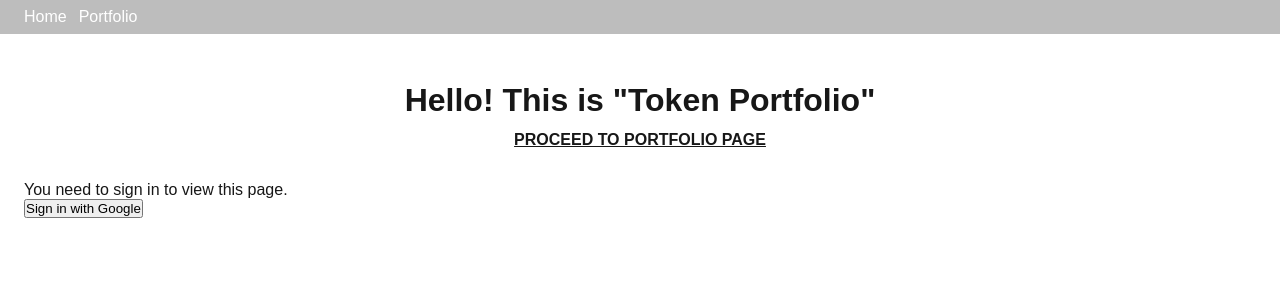
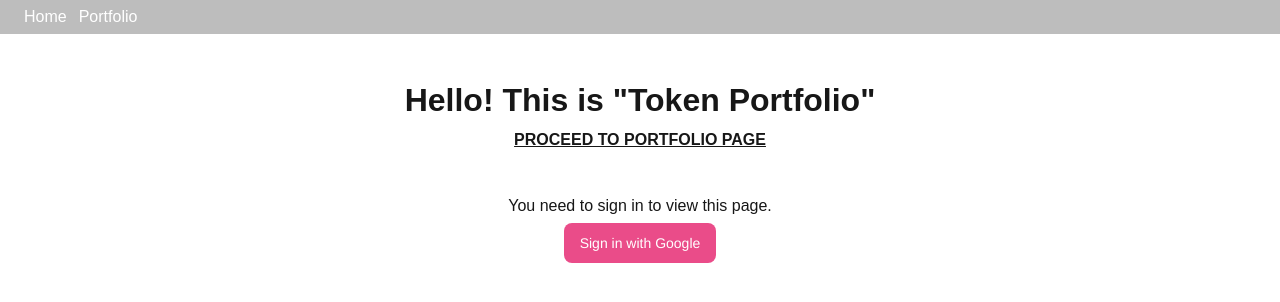
Before and after one commit to r0mansCode/tokenportfolio, a Next.js app: page / in a window 1280 px wide. Shown: the top 302 px of the page. Built offline with nearby package versions, Linux system fonts and the light colour scheme; no server answers.

Commit message:
Adding base styles (experimental)

```diff
--- /dev/null
+++ b/src/app/components/auth-buttons/auth-buttons.module.scss
@@ -0,0 +1,7 @@
+.authContainer {
+  display: flex;
+  flex-direction: column;
+  gap: 8px;
+  align-items: center;
+  justify-content: center;
+}
--- a/src/app/components/auth-buttons/auth-buttons.tsx
+++ b/src/app/components/auth-buttons/auth-buttons.tsx
@@ -2,6 +2,7 @@
 
 import React from "react";
 import { useSession, signIn, signOut } from "next-auth/react";
+import s from "./auth-buttons.module.scss";
 
 export default function AuthButtons() {
   const { data: session, status } = useSession();
@@ -12,10 +13,10 @@ export default function AuthButtons() {
 
   if (!session) {
     return (
-      <>
+      <div className={s.authContainer}>
         <p>You need to sign in to view this page.</p>
         <button onClick={() => signIn("google")}>Sign in with Google</button>
-      </>
+      </div>
     );
   }
 
--- a/src/app/globals.css
+++ b/src/app/globals.css
@@ -24,6 +24,39 @@ body {
   -moz-osx-font-smoothing: grayscale;
 }
 
+button {
+  background-color: #ea4c89;
+  border-radius: 8px;
+  border-style: none;
+  box-sizing: border-box;
+  color: #ffffff;
+  cursor: pointer;
+  display: inline-block;
+  font-family: "Haas Grot Text R Web", "Helvetica Neue", Helvetica, Arial,
+    sans-serif;
+  font-size: 14px;
+  font-weight: 500;
+  height: 40px;
+  line-height: 20px;
+  list-style: none;
+  margin: 0;
+  outline: none;
+  padding: 10px 16px;
+  position: relative;
+  text-align: center;
+  text-decoration: none;
+  transition: color 100ms;
+  vertical-align: baseline;
+  user-select: none;
+  -webkit-user-select: none;
+  touch-action: manipulation;
+}
+
+button:hover,
+button:focus {
+  background-color: #f082ac;
+}
+
 * {
   box-sizing: border-box;
   padding: 0;
--- a/src/app/page.module.scss
+++ b/src/app/page.module.scss
@@ -18,3 +18,10 @@
   padding-block: 32px;
   text-align: center;
 }
+
+.sectionContainer {
+  display: flex;
+  align-items: center;
+  justify-content: center;
+  padding: 16px;
+}
--- a/src/app/page.tsx
+++ b/src/app/page.tsx
@@ -14,7 +14,9 @@ export default async function Home() {
             Proceed To Portfolio Page
           </Link>
         </div>
-        <AuthButtons />
+        <section className={s.sectionContainer}>
+          <AuthButtons />
+        </section>
       </main>
     </div>
   );
```
